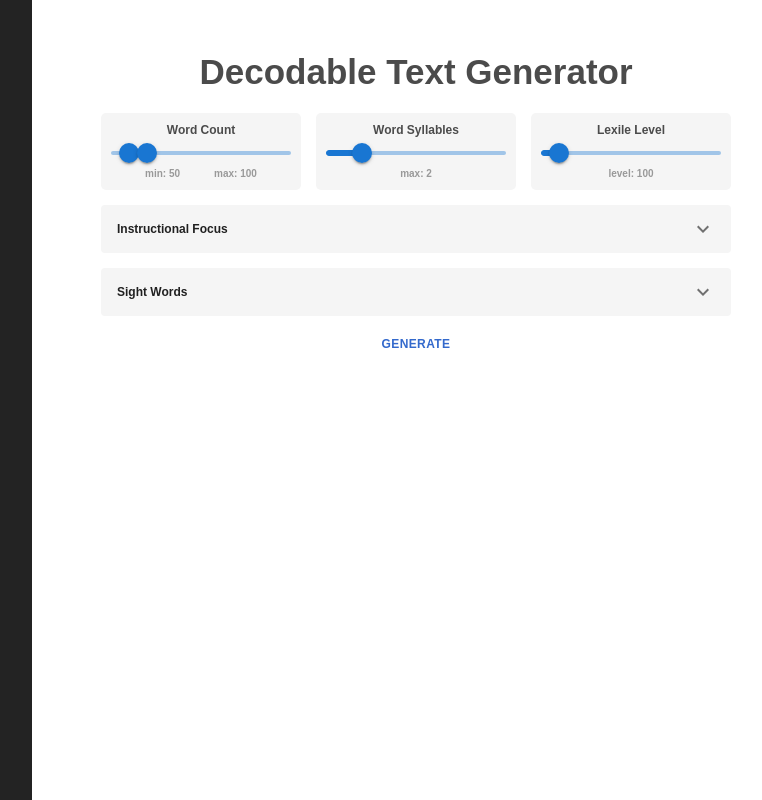
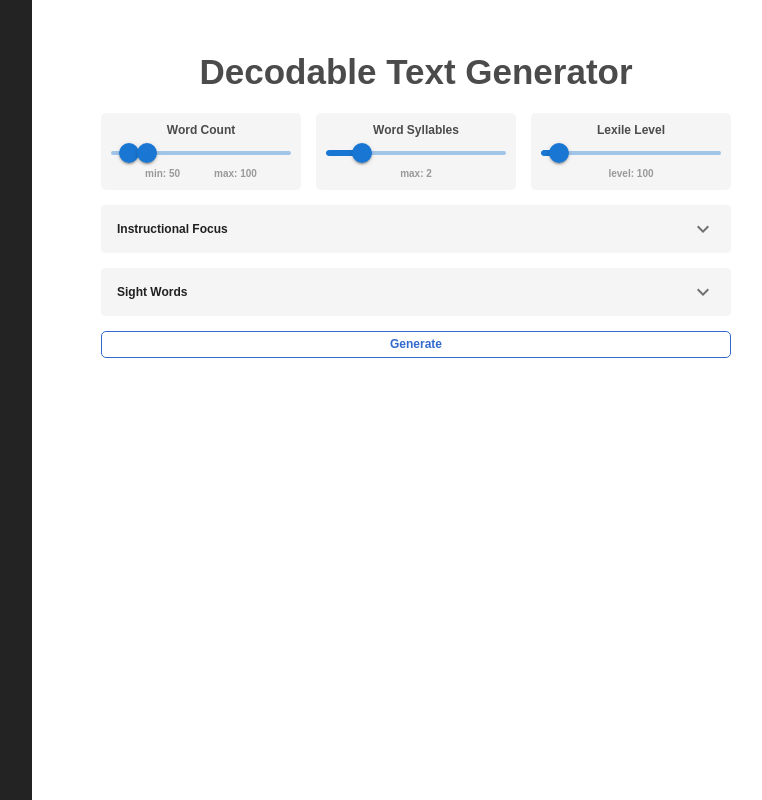
Before and after one commit to sAbhay/features-pet, a React (Create React App) app in the folder frontend/: page / in a window 1280 px wide. Shown: the whole page, without its empty margins (480-1242 px from the left). Built offline with nearby package versions, Linux system fonts and the light colour scheme.

Commit message:
removed Button

```diff
--- a/frontend/src/App.js
+++ b/frontend/src/App.js
@@ -323,11 +323,11 @@
             </AccordionDetails>
           </Accordion>
         </div>
-        <Button className='generate-button' onClick={generate}>
+        <div className='generate-button' onClick={generate}>
           <div className='generate-button-text'>
             Generate
           </div>
-        </Button>
+        </div>
       </div>
       </section>
     </div>
```
